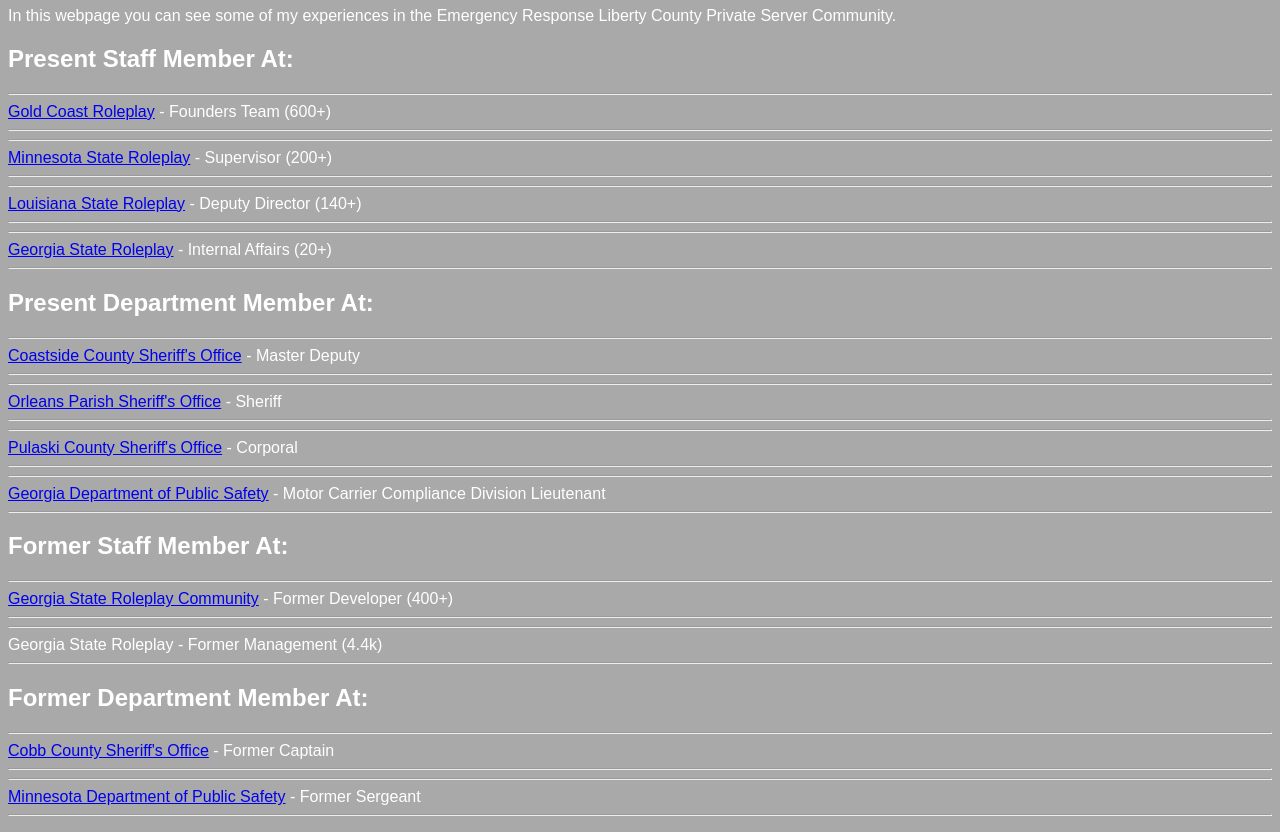
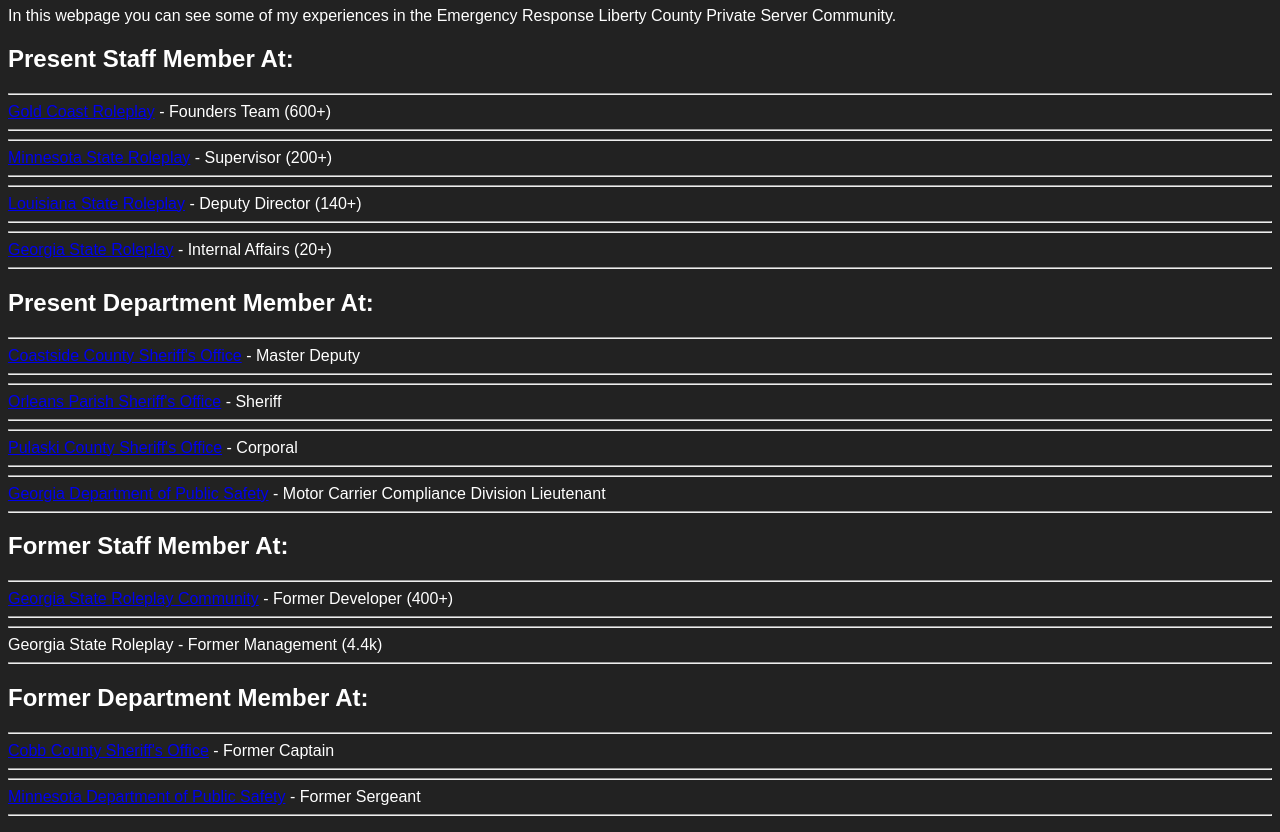
Before and after one commit to Carter01113/Website, a plain HTML site: page index.html in a window 1280 px wide. Shown: the part 73-905 px from the top of the page. Drawn offline with Linux system fonts and the light colour scheme.

Commit message:
Update index.html

```diff
--- a/index.html
+++ b/index.html
@@ -6,7 +6,7 @@
   <title> Itz_cartergamer's Webpage </title>
 <style>
  body {
-background-color: #A9A9A9;
+background-color: #222222;
 font-family: Arial, sans-serif;
 color: #FFFFFF;
 }
```
